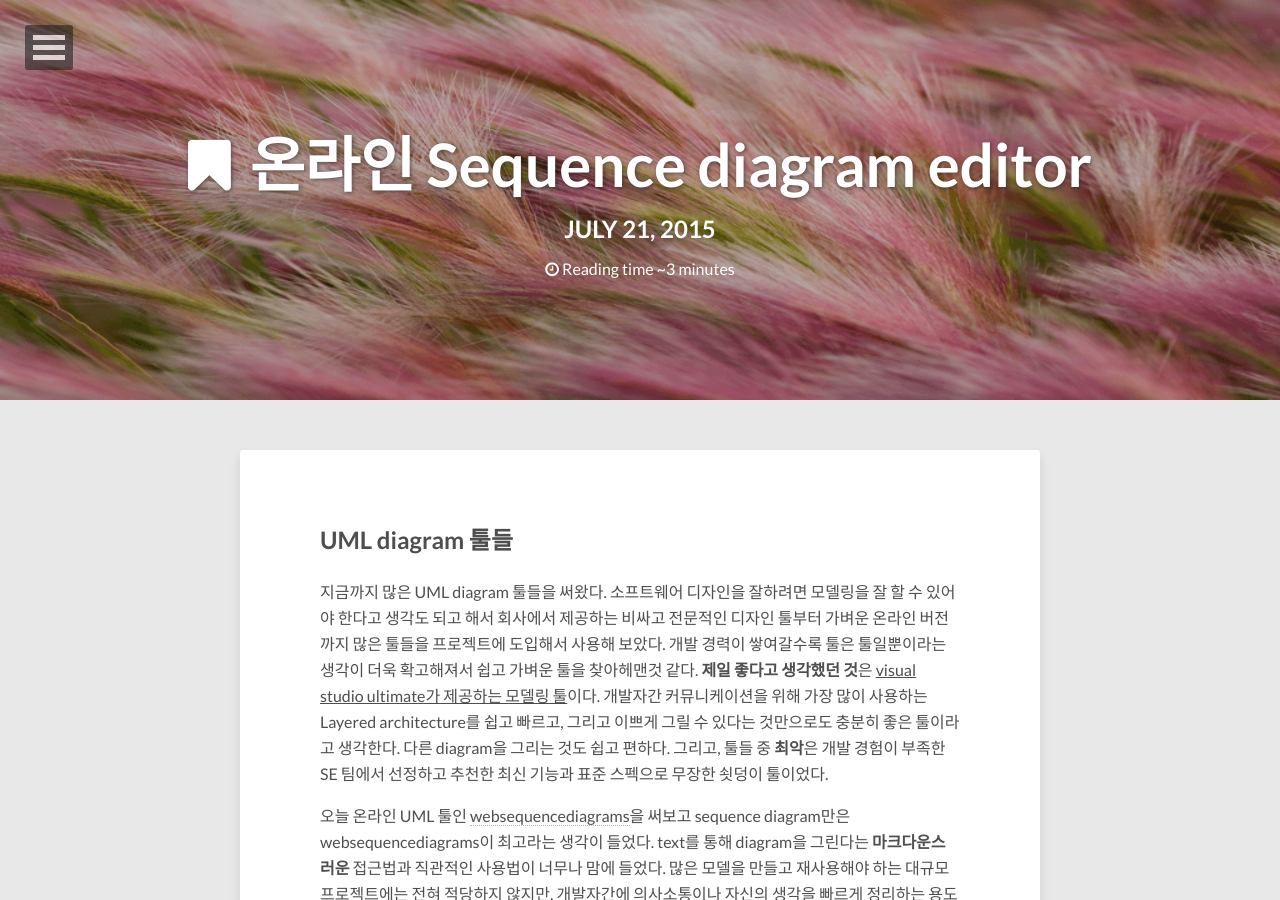
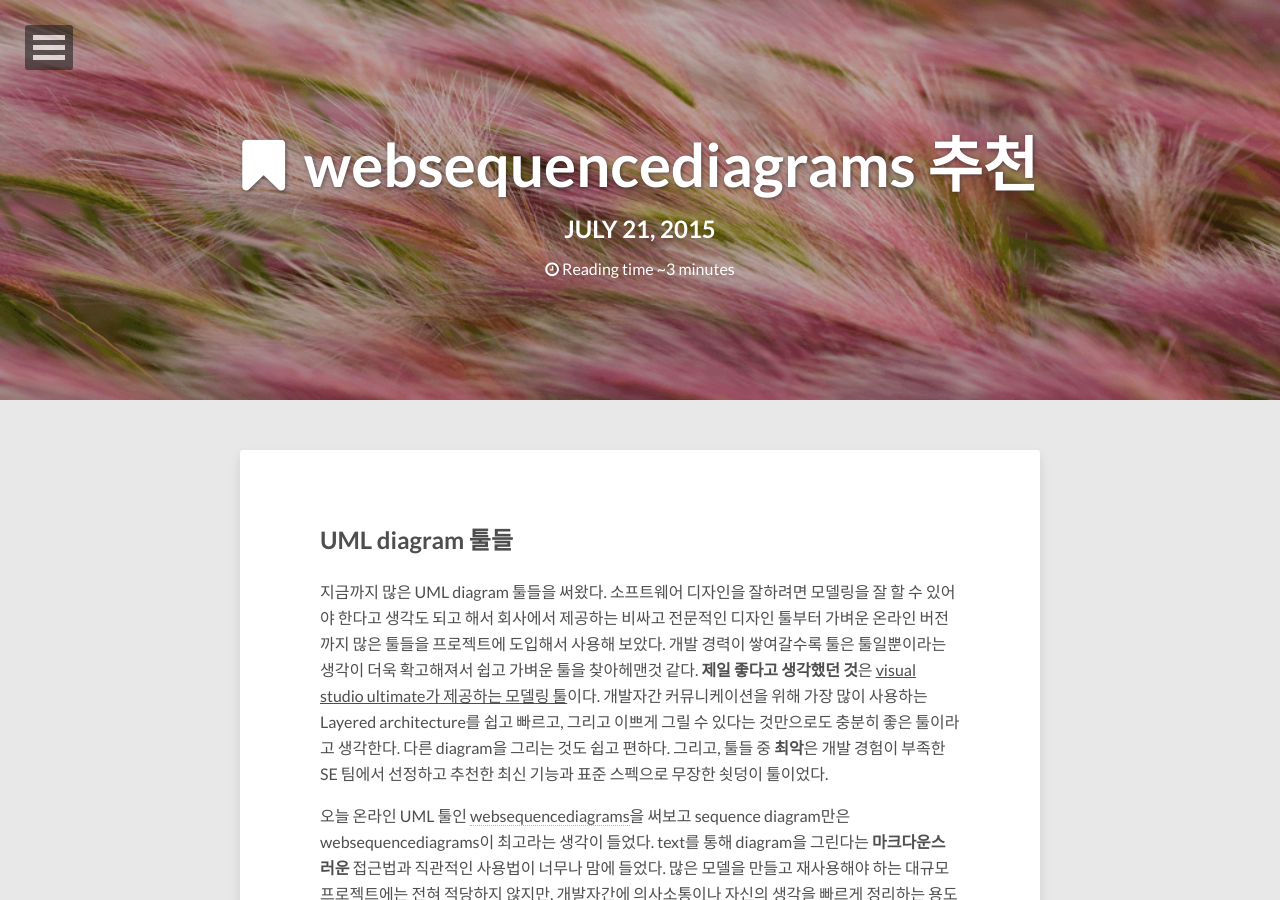
Before and after one commit to dakoo/dakoo.github.io, a Jekyll site: the page built from _posts/2015-07-21-free-sequence-diagram-editor.md, in a window 1280 px wide and 900 px high. Built offline with Jekyll 4.4.1, drawn with Linux system fonts in a browser that asks for light colours; nearby versions of some CDN libraries; comment, search, counter and statistics services are not loaded.

Commit message:
Update 2015-07-21-free-sequence-diagram-editor.md

```diff
--- a/_posts/2015-07-21-free-sequence-diagram-editor.md
+++ b/_posts/2015-07-21-free-sequence-diagram-editor.md
@@ -1,7 +1,7 @@
 ---
 layout: post
-title: 온라인 Sequence diagram editor
-description: 공짜 온라인 Sequence diagram editor
+title: websequencediagrams 추천
+description: websequencediagrams 추천
 modified: 2015-07-21
 tags: [tool]
 image:
```
